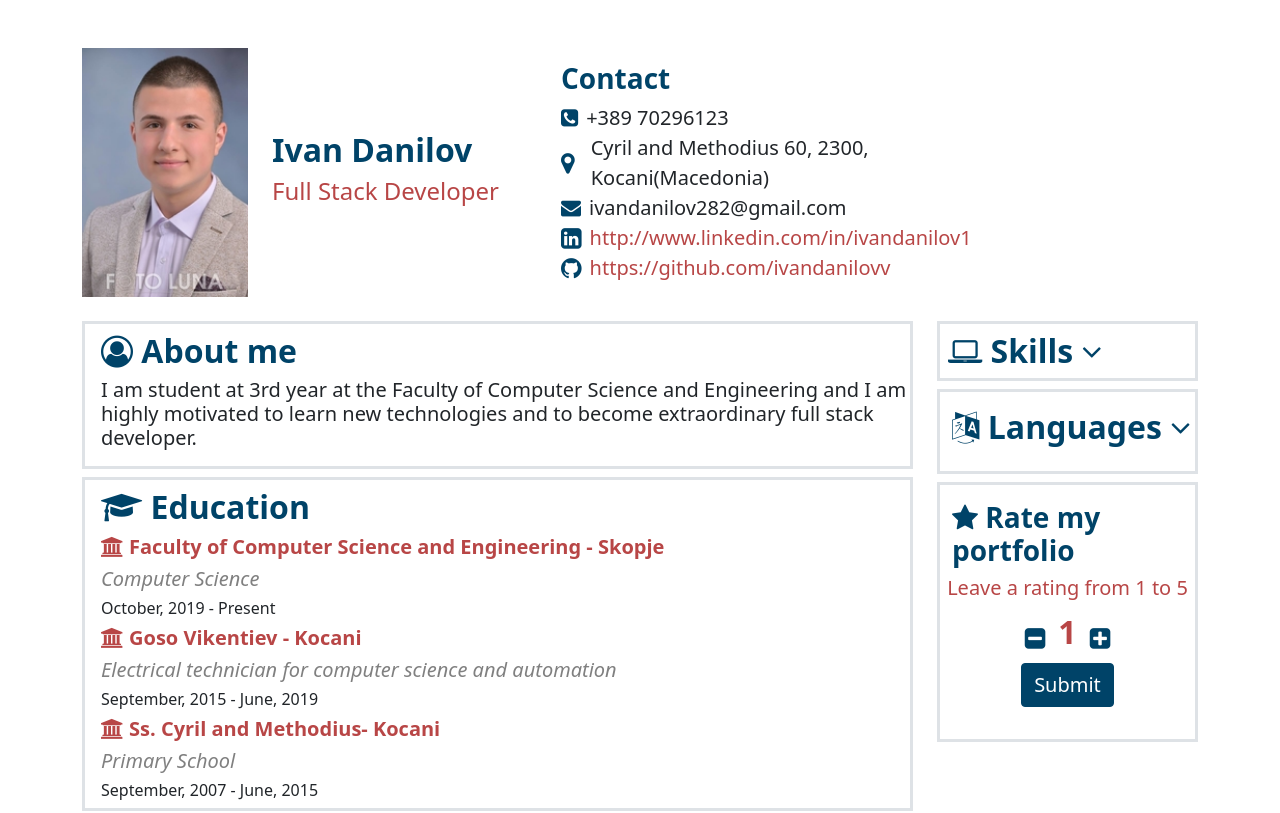
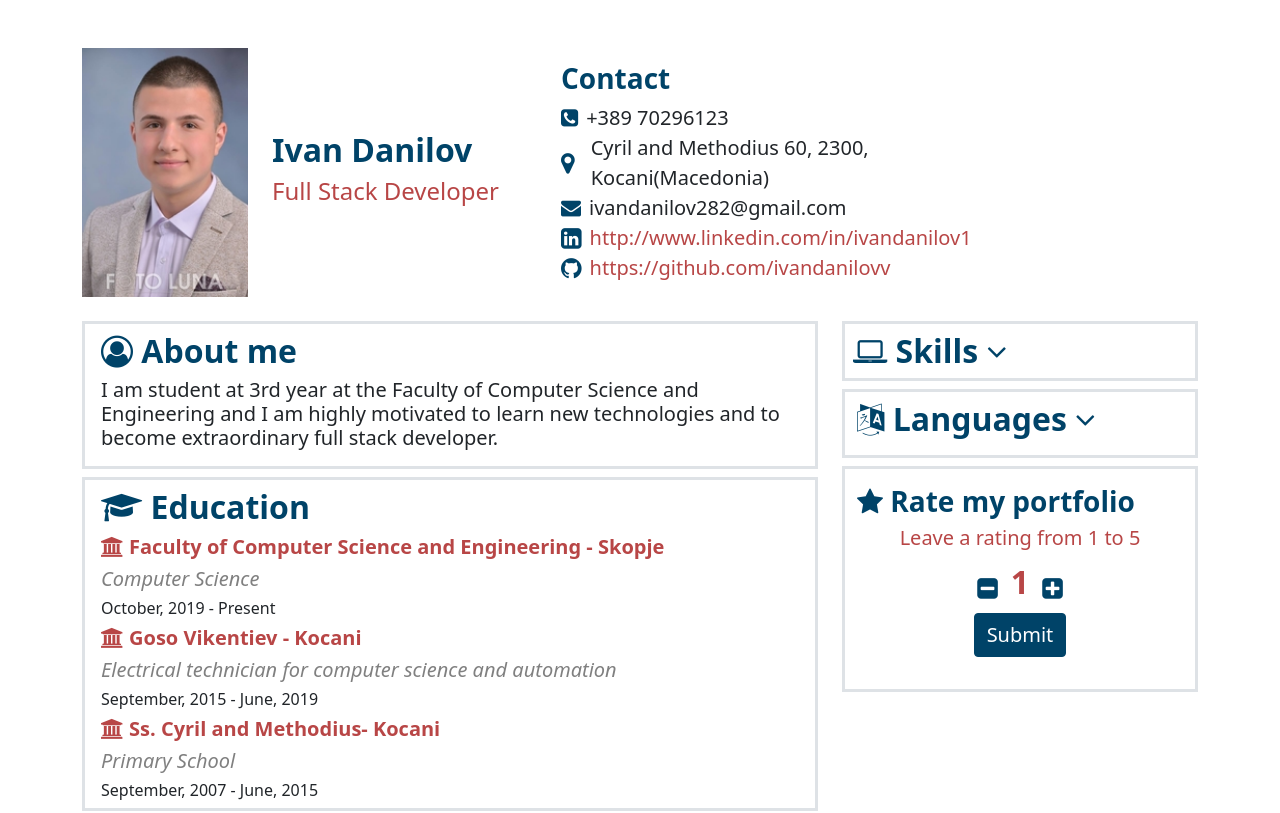
Before and after one commit to ivandanilovv/portfolio, a Vue app: page / in a window 1280 px wide. Shown: the top 813 px of the page. Built offline with nearby package versions, Linux system fonts and the light colour scheme.

Commit message:
Code refactoring

```diff
--- a/src/components/DetailedInfo.vue
+++ b/src/components/DetailedInfo.vue
@@ -1,14 +1,14 @@
 <template>
   <div class="pt-sm-4">
     <div class="row">
-      <div class="col-12 col-md-9 text-start">
+      <div class="col-12 col-md-8 text-start">
         <about-me class="py-2 border border-3 ps-3"/>
         <education class="pt-3 ps-3 mt-2 pt-md-2 border border-3"/>
         <experience class="pt-2 pt-md-2 ps-3 mt-2 border border-3"/>
       </div>
-      <div class="col col-md-3 text-start">
-        <skills class="pt-3 ps-3 mt-2 pt-md-2 ps-md-2 mt-md-0  border border-3"/>
-        <languages class="py-3 px-3 my-2 px-md-1 border border-3"/>
+      <div class="col col-md-4 text-start">
+        <skills class="pt-3 ps-3 mt-2 pt-md-2 ps-md-2 mt-md-0 border border-3"/>
+        <languages class="py-2 px-3 my-2 px-md-1 border border-3"/>
         <rate class="py-3 px-3 my-2 px-md-1 border border-3"/>
       </div>
     </div>
--- a/src/components/Languages.vue
+++ b/src/components/Languages.vue
@@ -4,8 +4,7 @@
         @click="displayingLanguages"
         @mouseover="hover = true">
       <i class="fa fa-language" aria-hidden="true"></i>
-      Languages
-      <i id="angle" class="fa " :class="{'fa-angle-down' : displayBlock, 'fa-angle-up' : !displayBlock}"
+      Languages<i id="angle" class="fa ps-2 ps-md-0 ps-lg-2" :class="{'fa-angle-down' : displayBlock, 'fa-angle-up' : !displayBlock}"
                    aria-hidden="true">
       </i>
     </h2>
```
